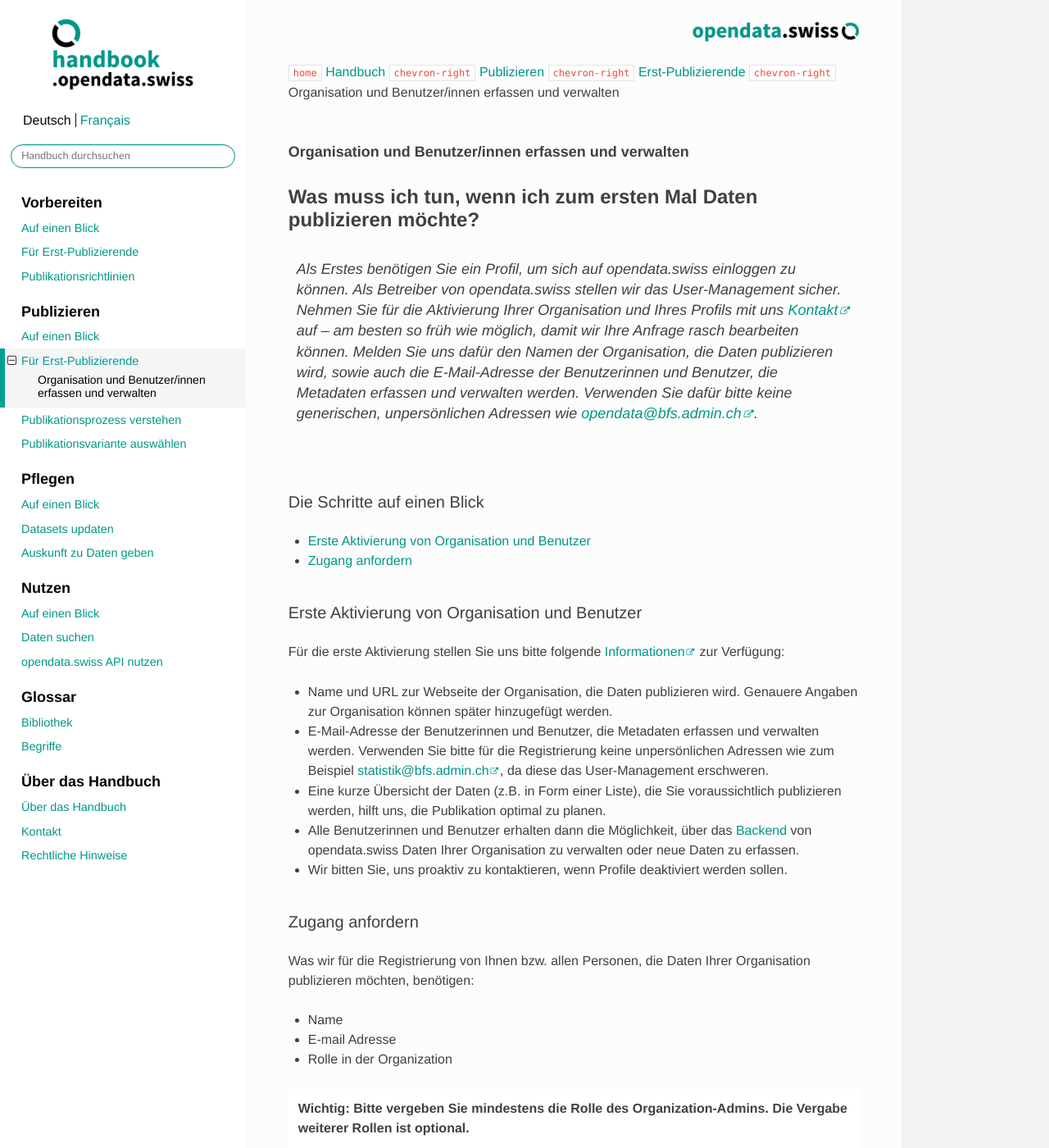
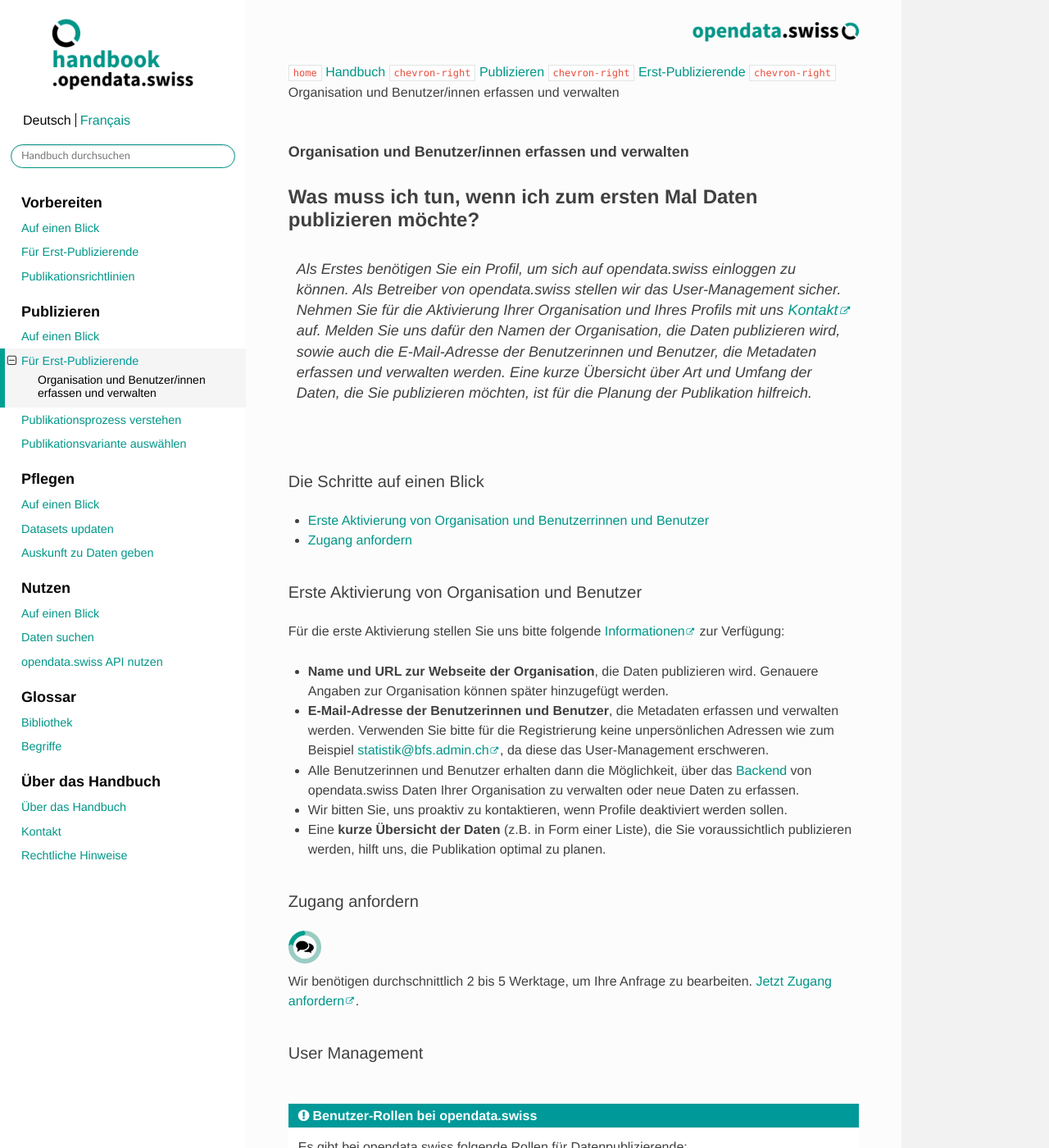
Before and after one commit to opendata-swiss/ogdch-handbook, a Sphinx documentation site: the page built from source/content/publizieren/erstpublizierende/kontakt-bfs.rst, in a window 1280 px wide and 1400 px high. Shown: the whole window at 82% size. Built offline with Sphinx 7.4.7 and the Read the Docs theme 2.0.0, drawn with Linux system fonts in a browser that asks for light colours; cross-references to code outside the pages are shown as plain code; some of the changed text lies outside the part shown.

Commit message:
after bfs review adapt page 'Organisation und Benutzerinnen verwalten'

```diff
--- a/source/content/publizieren/erstpublizierende/kontakt-bfs.rst
+++ b/source/content/publizieren/erstpublizierende/kontakt-bfs.rst
@@ -18,17 +18,16 @@ Was muss ich tun, wenn ich zum ersten Mal Daten publizieren möchte?
     Als Betreiber von opendata.swiss stellen wir das User-Management sicher.
     Nehmen Sie für die Aktivierung Ihrer Organisation
     und Ihres Profils mit uns `Kontakt <mailto:opendata@bfs.admin.ch>`__
-    auf – am besten so früh wie möglich, damit wir Ihre Anfrage rasch bearbeiten können.
+    auf.
     Melden Sie uns dafür den Namen der Organisation, die Daten publizieren wird,
     sowie auch die E-Mail-Adresse der Benutzerinnen und Benutzer,
-    die Metadaten erfassen und verwalten werden. Verwenden
-    Sie dafür bitte keine generischen,
-    unpersönlichen Adressen wie opendata@bfs.admin.ch.
+    die Metadaten erfassen und verwalten werden. Eine kurze Übersicht über Art und Umfang der
+    Daten, die Sie publizieren möchten, ist für die Planung der Publikation hilfreich.
 
 Die Schritte auf einen Blick
 ----------------------------
 
-- :ref:`Erste Aktivierung von Organisation und Benutzer <erste_aktivierung>`
+- :ref:`Erste Aktivierung von Organisation und Benutzerrinnen und Benutzer <erste_aktivierung>`
 - :ref:`Zugang anfordern <zugang_anfordern>`
 
 .. _erste_aktivierung:
@@ -39,62 +38,58 @@ Erste Aktivierung von Organisation und Benutzer
 Für die erste Aktivierung stellen Sie uns bitte folgende
 `Informationen <mailto:opendata@bfs.admin.ch>`__ zur Verfügung:
 
-- Name und URL zur Webseite der Organisation, die Daten publizieren wird.
+- **Name und URL zur Webseite der Organisation**, die Daten publizieren wird.
   Genauere Angaben zur Organisation können später hinzugefügt werden.
-- E-Mail-Adresse der Benutzerinnen und Benutzer, die
+- **E-Mail-Adresse der Benutzerinnen und Benutzer**, die
   Metadaten erfassen und verwalten werden. Verwenden Sie bitte für
   die Registrierung keine unpersönlichen Adressen
   wie zum Beispiel statistik@bfs.admin.ch, da diese das User-Management erschweren.
-- Eine kurze Übersicht der Daten (z.B. in Form einer Liste),
-  die Sie voraussichtlich publizieren werden, hilft uns, die Publikation optimal zu planen.
 - Alle Benutzerinnen und Benutzer erhalten dann die Möglichkeit,
   über das :term:`Backend <Backend>` von opendata.swiss Daten
   Ihrer Organisation zu verwalten oder neue Daten zu erfassen.
 - Wir bitten Sie, uns proaktiv zu kontaktieren,
   wenn Profile deaktiviert werden sollen.
+- Eine **kurze Übersicht der Daten** (z.B. in Form einer Liste),
+  die Sie voraussichtlich publizieren werden, hilft uns, die Publikation optimal zu planen.
 
 .. _zugang_anfordern:
 
 Zugang anfordern
 ----------------
 
-Was wir für die Registrierung von Ihnen bzw. allen Personen, die Daten
-Ihrer Organisation publizieren möchten, benötigen:
+.. container:: support
 
-- Name
-- E-mail Adresse
-- Rolle in der Organization
+   Support
 
-.. container:: important
+Wir benötigen durchschnittlich 2 bis 5 Werktage,
+um Ihre Anfrage zu bearbeiten. `Jetzt Zugang anfordern <mailto:opendata@bfs.admin.ch>`__.
 
-    Wichtig: Bitte vergeben Sie mindestens die Rolle des Organization-Admins.
-    Die Vergabe weiterer Rollen ist optional.
-
-Ausserdem benötigen wir noch:
-
-- Name der Organisation
-- URL der Organisation
-- Übersicht der zu publizierenden Daten (kurze Liste)
+User Management
+----------------
 
 .. admonition:: Benutzer-Rollen bei opendata.swiss
 
     Es gibt bei opendata.swiss folgende Rollen für Datenpublizierende:
 
-:Organisations-Admin: hat Zugriff auf die gesamte Organization und ihre Mitglieder
-:Organizations-Redakteur: kann Datasets verwalten, aber hat keinen Zugriff auf die
-                          Darstellung der Organisationsdaten
-:Organizations-Mitglied: passives Mitglied der Organization ohne Zurgiffs-Rechte
+:Administrator: hat Zugriff auf die gesamte Organisation und ihre Mitglieder
+:Redakteur: kann Datasets verwalten, aber hat keinen Zugriff auf die
+            Darstellung der Organisationsdaten
+:Mitglied: passives Mitglied der Organisation ohne Zugiffs-Rechte
 
-.. container:: support
+.. container:: important
 
-   Support
+    Wichtig: Bitte vergeben Sie mindestens die Rolle des Administrators.
+    Die Vergabe weiterer Rollen ist optional.
 
-Wir benötigen durchschnittlich 5 Werktage, um Ihre Anfrage zu bearbeiten.
-`Jetzt Zugang anfordern <mailto:opendata@bfs.admin.ch>`__.
+.. container:: important
+
+   Wichtig: Das User-Management wird zentral von der Geschäftsstelle OGD sichergestellt.
+   Neue Benutzerinnen und Benutzer oder Anpassungen an den bestehenden
+   Berechtigungen sind uns daher immer zu melden.
 
 .. container:: teaser
 
    :doc:`Nächster Schritt: Profil verwalten <profil-einrichten>`
 
-Sobald wir Ihnen Ihr persönliches Log-in zugestellt haben, können
+Sobald wir Ihnen Ihr persönliches Login zugestellt haben, können
 Sie Ihr Profil ausfüllen und danach Informationen zu Ihrer Organisation ergänzen.
```
